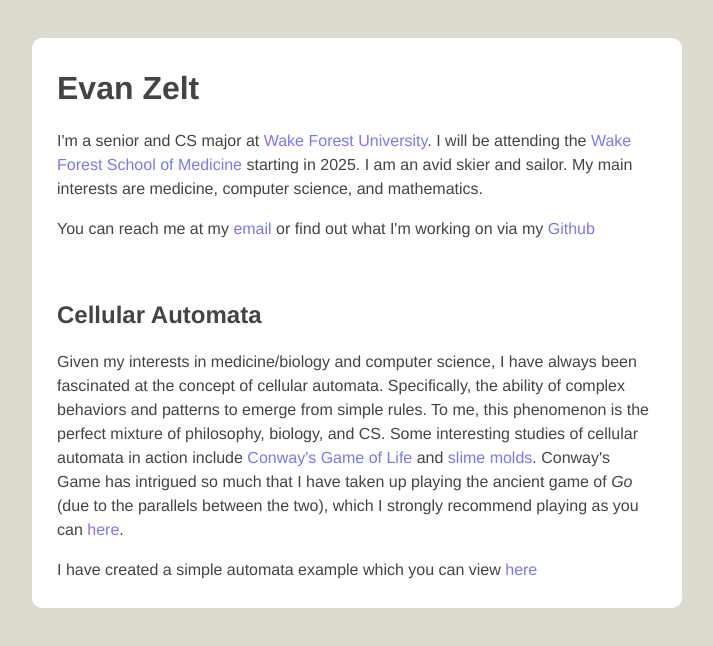
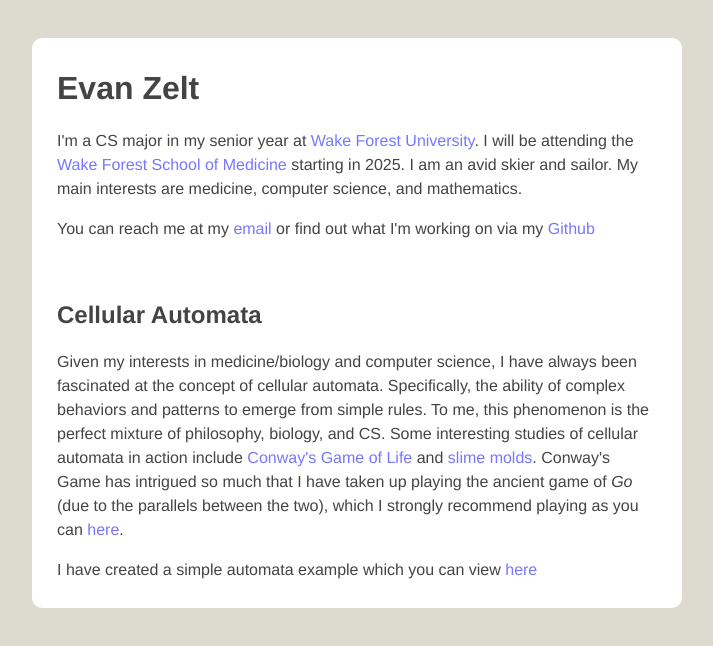
Before and after one commit to zeltep/zeltep.github.io, a plain HTML site: page index.html in a window 1280 px wide. Shown: the whole page, without its empty margins (283-996 px from the left). Drawn offline with Linux system fonts and the light colour scheme.

Commit message:
Updated intro

```diff
--- a/index.html
+++ b/index.html
@@ -26,7 +26,7 @@
   <div class="intro container">
     <div class="bio">
       <h1>Evan Zelt</h1>
-                <p> I'm a senior and CS major at <a href="https://cs.wfu.edu/">Wake Forest University</a>. I will be attending the <a href="https://school.wakehealth.edu">Wake Forest School of Medicine</a> starting in 2025. I am an avid skier and sailor. My main interests are medicine, computer science, and mathematics.</p>
+                <p> I'm a CS major in my senior year at <a href="https://cs.wfu.edu/">Wake Forest University</a>. I will be attending the <a href="https://school.wakehealth.edu">Wake Forest School of Medicine</a> starting in 2025. I am an avid skier and sailor. My main interests are medicine, computer science, and mathematics.</p>
 
       <p>You can reach me at my <a href="mailto:zeltep21@wfu.edu">email</a> or find out what I'm working on via my <a href="https://github.com/zeltep">Github</a></p>
 
```
